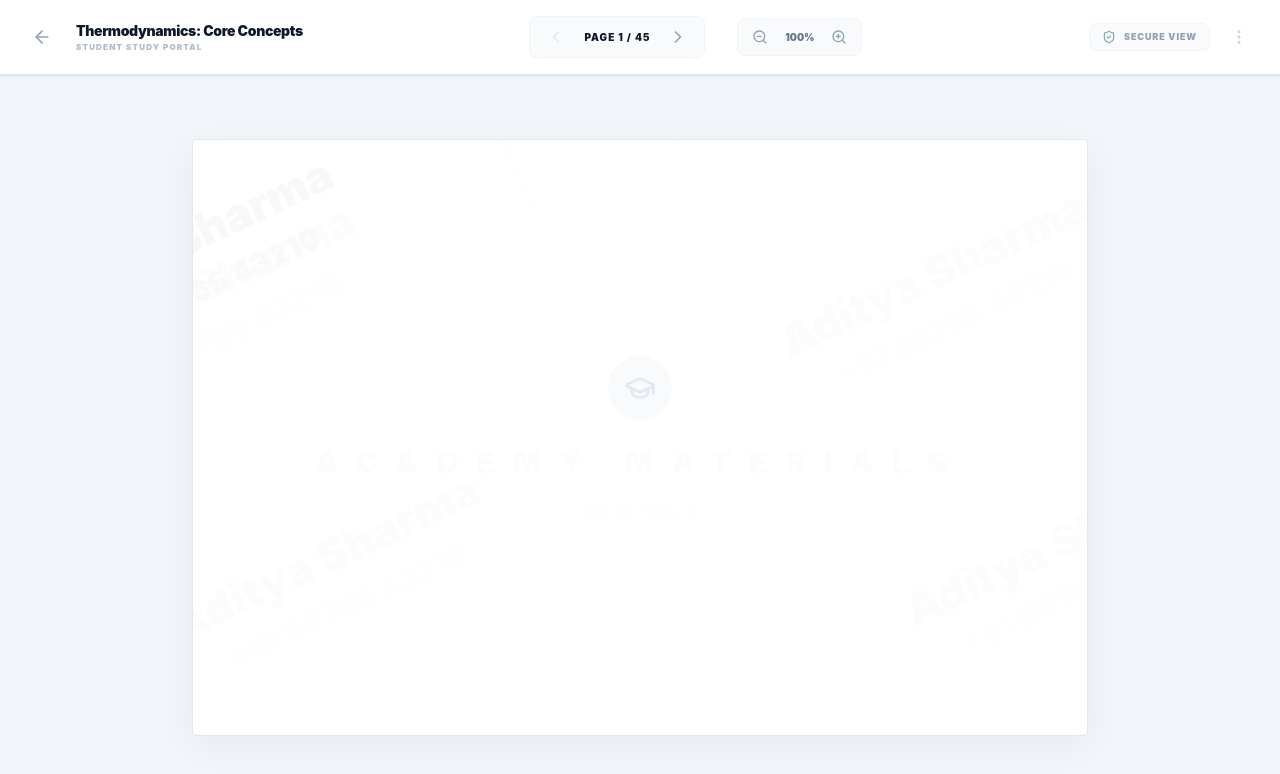
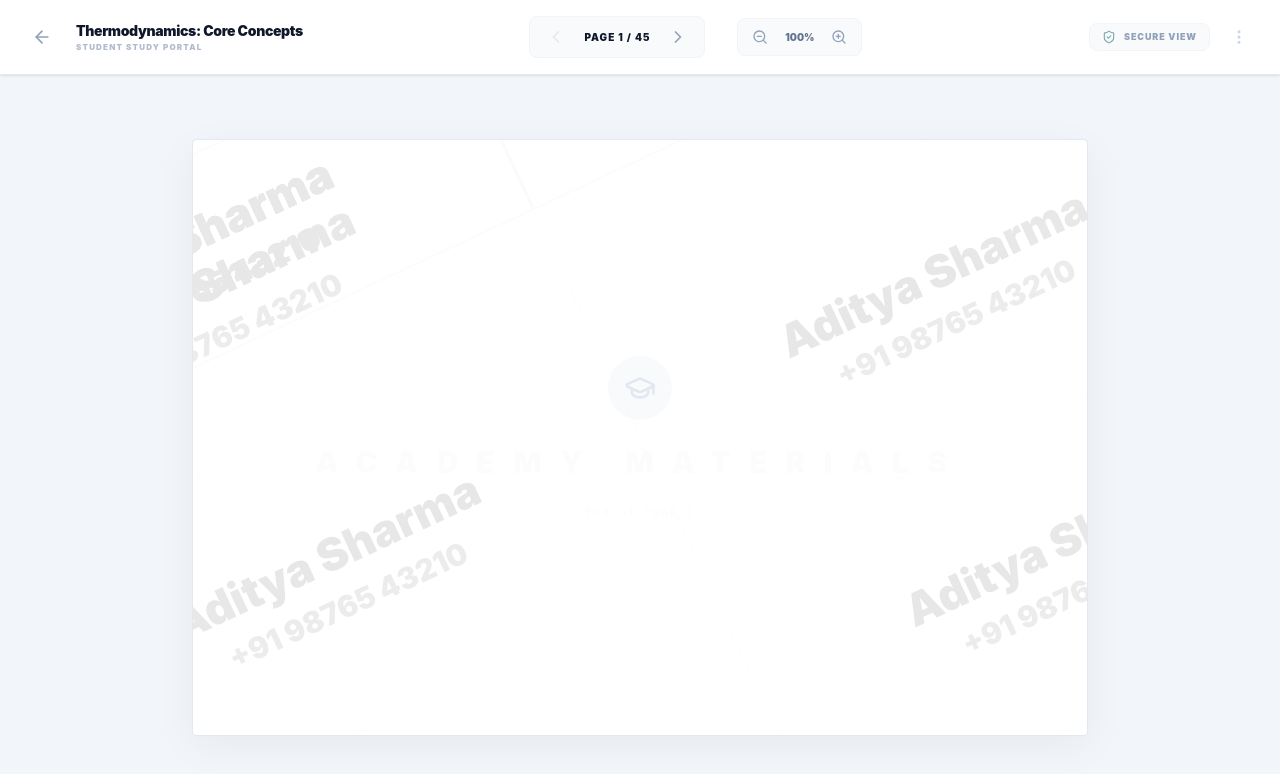
Before and after one commit to techinfigo/Game-Student-Portal, a React (Vite) app: page /library/p1 in a window 1280 px wide. Shown: the top 774 px of the page. Built offline with nearby package versions, Linux system fonts and the light colour scheme; grey boxes are pictures that could not be loaded.

Commit message:
style: enhance visual aesthetics and hover effects
- Increase watermark visibility in PDF viewer for better protection.
- Refine card hover animations to provide a smoother, more premium interaction.

```diff
--- a/src/components/PdfCard.tsx
+++ b/src/components/PdfCard.tsx
@@ -17,12 +17,12 @@ const PdfCard: React.FC<PdfCardProps> = ({ pdf }) => {
   const canRead = pdf.isFree || pdf.isOwned;
 
   return (
-    <div className="card-solid flex flex-col h-full group card-hover cursor-pointer">
+    <div className="card-solid flex flex-col h-full group cursor-pointer transition-all duration-300 hover:-translate-y-0.5 hover:shadow-md">
       <div className="relative aspect-square overflow-hidden bg-slate-100 rounded-t-xl border-b border-slate-100">
         <img
           src={pdf.thumbnail}
           alt={pdf.title}
-          className={`w-full h-full object-cover transition-transform duration-700 group-hover:scale-105 ${!canRead ? 'grayscale opacity-40' : ''}`}
+          className={`w-full h-full object-cover transition-transform duration-700 ${!canRead ? 'grayscale opacity-40' : ''}`}
         />
 
         {/* Status Badges */}
--- a/src/pages/FreeVideos.tsx
+++ b/src/pages/FreeVideos.tsx
@@ -41,14 +41,14 @@ export default function FreeVideos() {
         {filteredVideos.map((video) => (
           <div
             key={video.id}
-            className="card-solid group card-hover cursor-pointer flex flex-col h-full"
+            className="card-solid group cursor-pointer flex flex-col h-full transition-all duration-300 hover:-translate-y-0.5 hover:shadow-md"
             onClick={() => setSelectedVideo(video)}
           >
             <div className="relative aspect-video overflow-hidden rounded-t-xl bg-slate-100">
               <img
                 src={video.thumbnail}
                 alt={video.title}
-                className="w-full h-full object-cover transition-transform duration-700 group-hover:scale-105"
+                className="w-full h-full object-cover transition-transform duration-700"
               />
               <div className="absolute inset-0 bg-black/20 group-hover:bg-black/10 transition-colors" />
               <div className="absolute inset-0 flex items-center justify-center opacity-0 group-hover:opacity-100 transition-opacity">
--- a/src/pages/PdfViewer.tsx
+++ b/src/pages/PdfViewer.tsx
@@ -91,11 +91,11 @@ export default function PdfViewer() {
           </div>
 
           {/* Faint Diagonal Watermark */}
-          <div className="absolute inset-0 grid grid-cols-2 grid-rows-4 pointer-events-none overflow-hidden rotate-[-25deg] scale-150 opacity-[0.03]">
+          <div className="absolute inset-0 grid grid-cols-2 grid-rows-4 pointer-events-none overflow-hidden rotate-[-25deg] scale-150 opacity-[0.09]">
             {Array.from({ length: 16 }).map((_, i) => (
               <div key={i} className="text-black font-black text-3xl whitespace-nowrap p-16 flex flex-col items-center justify-center border border-black/5">
-                <span className="opacity-40">{mockStudent.name}</span>
-                <span className="text-xl opacity-20 mt-1">{mockStudent.phone}</span>
+                <span className="opacity-100">{mockStudent.name}</span>
+                <span className="text-xl opacity-80 mt-1">{mockStudent.phone}</span>
               </div>
             ))}
           </div>
```
